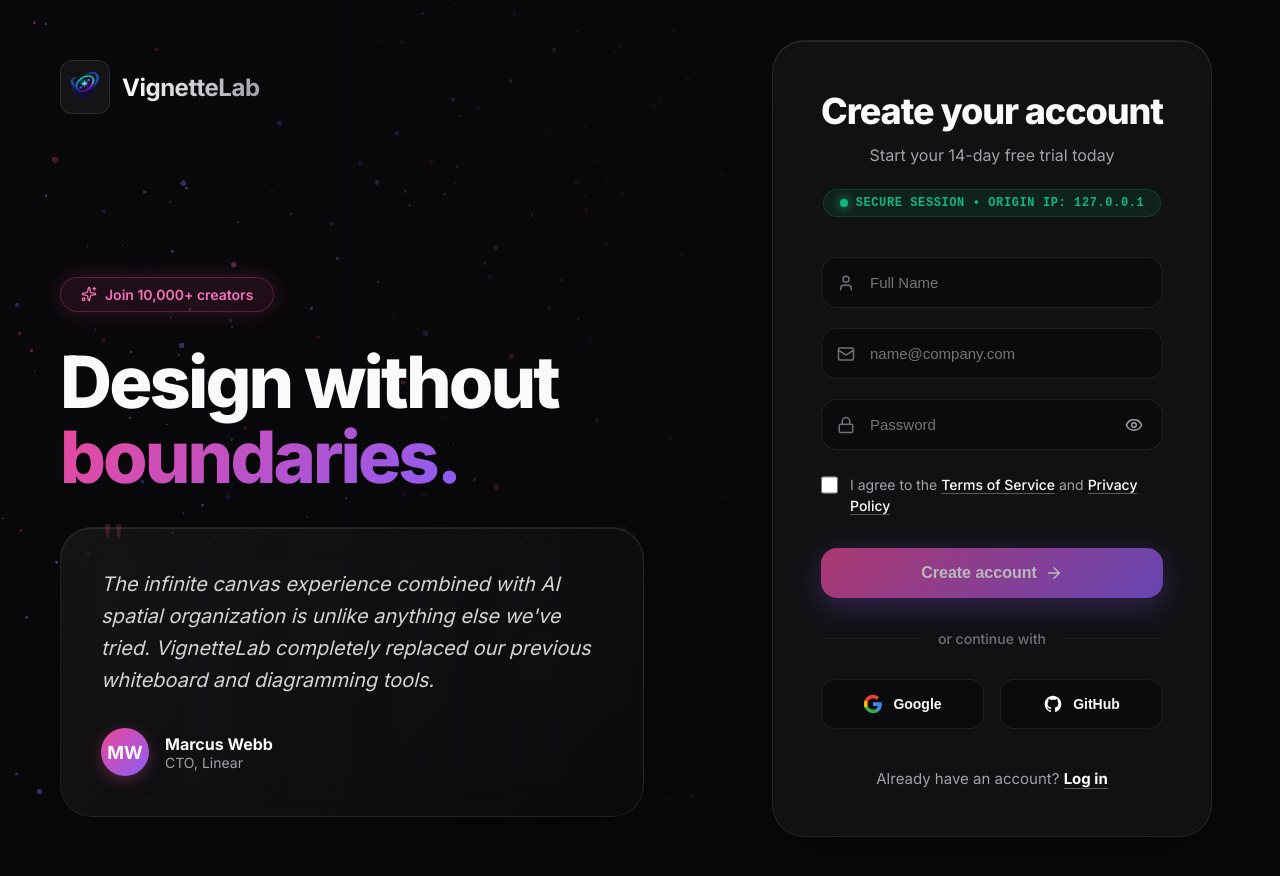
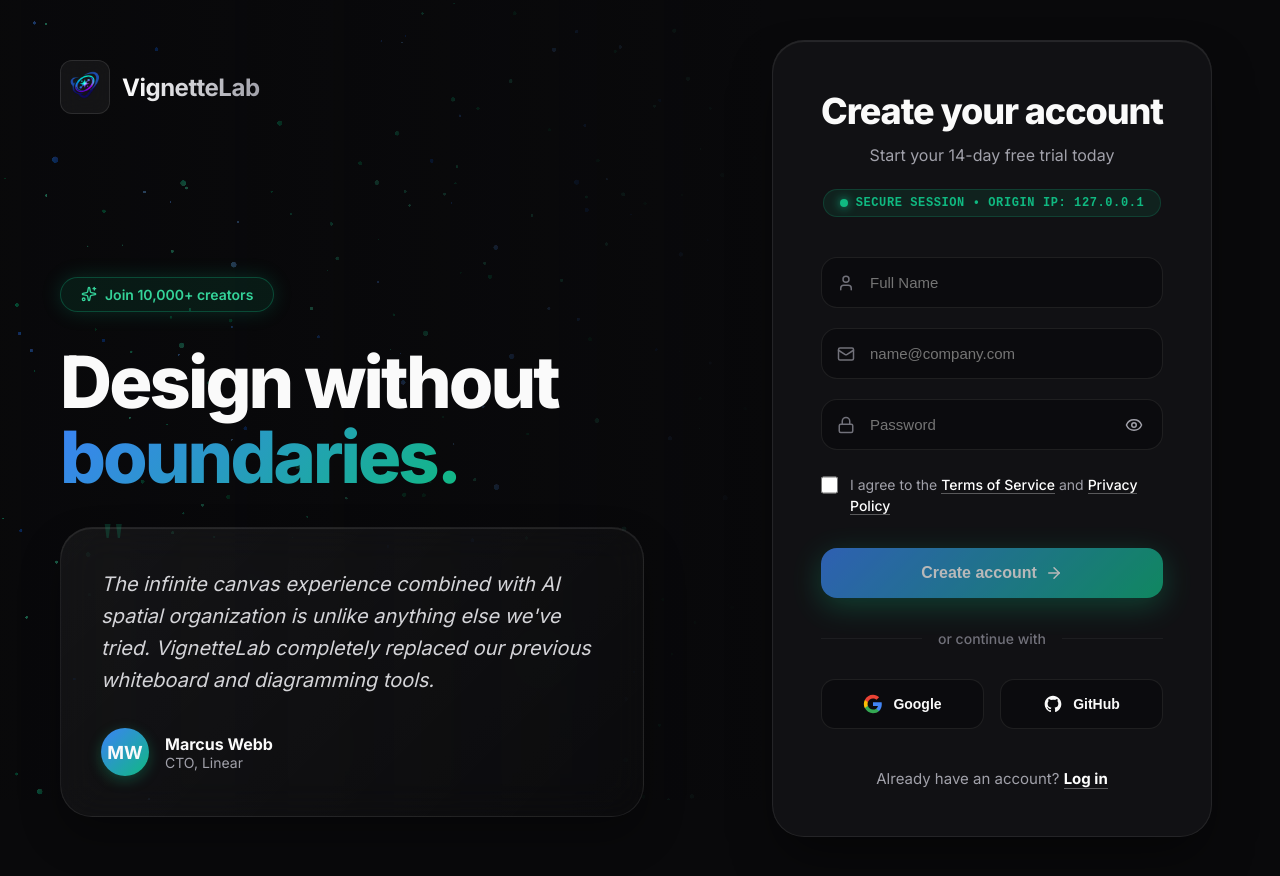
Before and after one commit to mannietech15/VingnetteLab, a Next.js app in the folder frontend/: page /register in a window 1280 px wide. Built offline with nearby package versions, Linux system fonts and the light colour scheme; no server answers; a web font is replaced by a local one.

Commit message:
vignette

```diff
--- a/frontend/src/app/page.tsx
+++ b/frontend/src/app/page.tsx
@@ -141,7 +141,7 @@
               delay={100}
               animateBy="letters"
               style={{ marginTop: '-0.2em', fontFamily: "'Playfair Display', serif", fontStyle: 'italic', fontWeight: 700 }}
-              spanStyle={{ background: 'linear-gradient(135deg, #3b82f6, #10b981, #059669)', WebkitBackgroundClip: 'text', WebkitTextFillColor: 'transparent', padding: '0 5px' }}
+              spanStyle={{ background: 'linear-gradient(135deg, #3b82f6, #10b981, #059669)', WebkitBackgroundClip: 'text', backgroundClip: 'text', WebkitTextFillColor: 'transparent', color: 'transparent', padding: '0 5px' }}
             />
           </h1>
 
--- a/frontend/src/app/register/page.tsx
+++ b/frontend/src/app/register/page.tsx
@@ -53,7 +53,7 @@
       {/* Background Effects */}
       <div style={{ position: 'fixed', inset: 0, zIndex: 0, pointerEvents: 'none' }}>
         <Particles
-          particleColors={['#ec4899', '#8b5cf6', '#6366f1']}
+          particleColors={['#3b82f6', '#10b981', '#059669']}
           particleCount={800}
           particleSpread={15}
           speed={0.2}
@@ -71,29 +71,29 @@
           <div style={{ padding: '8px', background: 'rgba(255,255,255,0.05)', borderRadius: '12px', backdropFilter: 'blur(10px)', border: '1px solid rgba(255,255,255,0.1)' }}>
             <Image src={vignetteLogo} alt="Logo" width={32} height={32} style={{ borderRadius: '8px' }} />
           </div>
-          <span style={{ fontSize: '24px', fontWeight: 700, letterSpacing: '-0.02em', background: 'linear-gradient(to right, #fff, #a1a1aa)', WebkitBackgroundClip: 'text', WebkitTextFillColor: 'transparent' }}>VignetteLab</span>
+          <span style={{ fontSize: '24px', fontWeight: 700, letterSpacing: '-0.02em', background: 'linear-gradient(to right, #fff, #a1a1aa)', WebkitBackgroundClip: 'text', backgroundClip: 'text', WebkitTextFillColor: 'transparent', color: 'transparent' }}>VignetteLab</span>
         </motion.div>
 
         <motion.div initial={{ opacity: 0, y: 30 }} animate={{ opacity: 1, y: 0 }} transition={{ duration: 0.8, delay: 0.2 }} style={{ position: 'relative', zIndex: 10, maxWidth: '600px' }}>
           <motion.div
             whileHover={{ scale: 1.05 }}
-            style={{ display: 'inline-flex', alignItems: 'center', gap: '8px', background: 'rgba(236,72,153,0.1)', border: '1px solid rgba(236,72,153,0.3)', padding: '8px 20px', borderRadius: '100px', fontSize: '14px', fontWeight: 600, color: '#f472b6', marginBottom: '32px', boxShadow: '0 0 20px rgba(236,72,153,0.2)' }}
+            style={{ display: 'inline-flex', alignItems: 'center', gap: '8px', background: 'rgba(16,185,129,0.1)', border: '1px solid rgba(16,185,129,0.3)', padding: '8px 20px', borderRadius: '100px', fontSize: '14px', fontWeight: 600, color: '#34d399', marginBottom: '32px', boxShadow: '0 0 20px rgba(16,185,129,0.2)' }}
           >
             <Sparkles size={16} /> Join 10,000+ creators
           </motion.div>
 
           <h1 style={{ fontSize: '4.5rem', fontWeight: 800, lineHeight: 1.05, letterSpacing: '-0.04em', marginBottom: '32px' }}>
             Design without <br/>
-            <span style={{ background: 'linear-gradient(135deg, #ec4899, #8b5cf6)', WebkitBackgroundClip: 'text', WebkitTextFillColor: 'transparent' }}>boundaries.</span>
+            <span style={{ background: 'linear-gradient(135deg, #3b82f6, #10b981)', WebkitBackgroundClip: 'text', backgroundClip: 'text', WebkitTextFillColor: 'transparent', color: 'transparent' }}>boundaries.</span>
           </h1>
 
           <div style={{ position: 'relative', padding: '40px', background: 'linear-gradient(135deg, rgba(255,255,255,0.05) 0%, rgba(255,255,255,0.01) 100%)', border: '1px solid rgba(255,255,255,0.08)', borderRadius: '32px', backdropFilter: 'blur(20px)', boxShadow: '0 20px 40px rgba(0,0,0,0.3), inset 0 1px 1px rgba(255,255,255,0.1)' }}>
-            <div style={{ position: 'absolute', top: '-15px', left: '40px', fontSize: '60px', color: 'rgba(236,72,153,0.2)', fontFamily: 'serif', lineHeight: 1 }}>"</div>
+            <div style={{ position: 'absolute', top: '-15px', left: '40px', fontSize: '60px', color: 'rgba(16,185,129,0.2)', fontFamily: 'serif', lineHeight: 1 }}>"</div>
             <p style={{ fontSize: '1.25rem', color: '#d4d4d8', fontStyle: 'italic', marginBottom: '32px', lineHeight: 1.6, position: 'relative', zIndex: 2 }}>
               The infinite canvas experience combined with AI spatial organization is unlike anything else we've tried. VignetteLab completely replaced our previous whiteboard and diagramming tools.
             </p>
             <div style={{ display: 'flex', alignItems: 'center', gap: '16px' }}>
-              <div style={{ width: '48px', height: '48px', borderRadius: '50%', background: 'linear-gradient(135deg, #ec4899, #8b5cf6)', display: 'flex', alignItems: 'center', justifyContent: 'center', fontWeight: 700, fontSize: '18px', boxShadow: '0 4px 14px rgba(236,72,153,0.3)' }}>MW</div>
+              <div style={{ width: '48px', height: '48px', borderRadius: '50%', background: 'linear-gradient(135deg, #3b82f6, #10b981)', display: 'flex', alignItems: 'center', justifyContent: 'center', fontWeight: 700, fontSize: '18px', boxShadow: '0 4px 14px rgba(16,185,129,0.3)' }}>MW</div>
               <div>
                 <div style={{ fontWeight: 700, fontSize: '16px' }}>Marcus Webb</div>
                 <div style={{ fontSize: '14px', color: '#a1a1aa' }}>CTO, Linear</div>
@@ -138,7 +138,7 @@
               <User size={18} color="#71717a" style={{ position: 'absolute', left: '16px', top: '50%', transform: 'translateY(-50%)', zIndex: 2, transition: 'color 0.2s' }} />
               <input type="text" placeholder="Full Name" value={name} onChange={e => setName(e.target.value)} required
                 style={{ width: '100%', padding: '16px 16px 16px 48px', background: 'rgba(0,0,0,0.3)', border: '1px solid rgba(255,255,255,0.08)', borderRadius: '16px', color: '#fafafa', fontSize: '15px', outline: 'none', transition: 'all 0.3s' }}
-                onFocus={e => { e.currentTarget.style.borderColor = '#8b5cf6'; e.currentTarget.style.boxShadow = '0 0 0 4px rgba(139,92,246,0.1)'; e.currentTarget.style.background = 'rgba(0,0,0,0.5)'; }}
+                onFocus={e => { e.currentTarget.style.borderColor = '#10b981'; e.currentTarget.style.boxShadow = '0 0 0 4px rgba(16,185,129,0.1)'; e.currentTarget.style.background = 'rgba(0,0,0,0.5)'; }}
                 onBlur={e => { e.currentTarget.style.borderColor = 'rgba(255,255,255,0.08)'; e.currentTarget.style.boxShadow = 'none'; e.currentTarget.style.background = 'rgba(0,0,0,0.3)'; }} />
             </div>
 
@@ -146,7 +146,7 @@
               <Mail size={18} color="#71717a" style={{ position: 'absolute', left: '16px', top: '50%', transform: 'translateY(-50%)', zIndex: 2 }} />
               <input type="email" placeholder="name@company.com" value={email} onChange={e => setEmail(e.target.value)} required
                 style={{ width: '100%', padding: '16px 16px 16px 48px', background: 'rgba(0,0,0,0.3)', border: '1px solid rgba(255,255,255,0.08)', borderRadius: '16px', color: '#fafafa', fontSize: '15px', outline: 'none', transition: 'all 0.3s' }}
-                onFocus={e => { e.currentTarget.style.borderColor = '#8b5cf6'; e.currentTarget.style.boxShadow = '0 0 0 4px rgba(139,92,246,0.1)'; e.currentTarget.style.background = 'rgba(0,0,0,0.5)'; }}
+                onFocus={e => { e.currentTarget.style.borderColor = '#10b981'; e.currentTarget.style.boxShadow = '0 0 0 4px rgba(16,185,129,0.1)'; e.currentTarget.style.background = 'rgba(0,0,0,0.5)'; }}
                 onBlur={e => { e.currentTarget.style.borderColor = 'rgba(255,255,255,0.08)'; e.currentTarget.style.boxShadow = 'none'; e.currentTarget.style.background = 'rgba(0,0,0,0.3)'; }} />
             </div>
 
@@ -155,7 +155,7 @@
                 <Lock size={18} color="#71717a" style={{ position: 'absolute', left: '16px', top: '50%', transform: 'translateY(-50%)', zIndex: 2 }} />
                 <input type={showPassword ? 'text' : 'password'} placeholder="Password" value={password} onChange={e => setPassword(e.target.value)} required
                   style={{ width: '100%', padding: '16px 48px', background: 'rgba(0,0,0,0.3)', border: '1px solid rgba(255,255,255,0.08)', borderRadius: '16px', color: '#fafafa', fontSize: '15px', outline: 'none', transition: 'all 0.3s' }}
-                  onFocus={e => { e.currentTarget.style.borderColor = '#8b5cf6'; e.currentTarget.style.boxShadow = '0 0 0 4px rgba(139,92,246,0.1)'; e.currentTarget.style.background = 'rgba(0,0,0,0.5)'; }}
+                  onFocus={e => { e.currentTarget.style.borderColor = '#10b981'; e.currentTarget.style.boxShadow = '0 0 0 4px rgba(16,185,129,0.1)'; e.currentTarget.style.background = 'rgba(0,0,0,0.5)'; }}
                   onBlur={e => { e.currentTarget.style.borderColor = 'rgba(255,255,255,0.08)'; e.currentTarget.style.boxShadow = 'none'; e.currentTarget.style.background = 'rgba(0,0,0,0.3)'; }} />
                 <button type="button" onClick={() => setShowPassword(!showPassword)} style={{ position: 'absolute', right: '16px', top: '50%', transform: 'translateY(-50%)', background: 'none', border: 'none', cursor: 'pointer', color: '#a1a1aa', display: 'flex', padding: '4px', borderRadius: '6px' }} onMouseOver={e => e.currentTarget.style.background='rgba(255,255,255,0.1)'} onMouseOut={e => e.currentTarget.style.background='none'}>
                   {showPassword ? <EyeOff size={18} /> : <Eye size={18} />}
@@ -180,7 +180,7 @@
             </div>
 
             <div style={{ display: 'flex', alignItems: 'flex-start', gap: '12px', fontSize: '14px', color: '#a1a1aa', marginTop: '4px' }}>
-              <input type="checkbox" required style={{ accentColor: '#8b5cf6', width: '18px', height: '18px', cursor: 'pointer', marginTop: '2px', borderRadius: '4px' }} />
+              <input type="checkbox" required style={{ accentColor: '#10b981', width: '18px', height: '18px', cursor: 'pointer', marginTop: '2px', borderRadius: '4px' }} />
               <span style={{ lineHeight: 1.5 }}>I agree to the <a href="#" style={{ color: '#fff', textDecoration: 'none', fontWeight: 500, borderBottom: '1px solid rgba(255,255,255,0.3)' }}>Terms of Service</a> and <a href="#" style={{ color: '#fff', textDecoration: 'none', fontWeight: 500, borderBottom: '1px solid rgba(255,255,255,0.3)' }}>Privacy Policy</a></span>
             </div>
 
@@ -190,11 +190,11 @@
               whileHover={(isLoading || isSuccess || !email || !password) ? {} : { scale: 1.02 }}
               whileTap={(isLoading || isSuccess || !email || !password) ? {} : { scale: 0.98 }}
               style={{
-                width: '100%', padding: '16px', background: isSuccess ? '#10b981' : 'linear-gradient(135deg, #ec4899, #8b5cf6)',
+                width: '100%', padding: '16px', background: isSuccess ? '#10b981' : 'linear-gradient(135deg, #3b82f6, #10b981)',
                 border: 'none', borderRadius: '16px', color: '#fff', fontSize: '16px', fontWeight: 700,
                 cursor: (isLoading || isSuccess || !email || !password) ? 'not-allowed' : 'pointer',
                 opacity: (isLoading || isSuccess || !email || !password) ? 0.7 : 1,
-                boxShadow: isSuccess ? '0 8px 30px rgba(16, 185, 129, 0.4)' : '0 8px 30px rgba(139, 92, 246, 0.4)', transition: 'all 0.3s', marginTop: '12px',
+                boxShadow: isSuccess ? '0 8px 30px rgba(16, 185, 129, 0.4)' : '0 8px 30px rgba(16, 185, 129, 0.4)', transition: 'all 0.3s', marginTop: '12px',
                 display: 'flex', alignItems: 'center', justifyContent: 'center', gap: '8px'
               }}>
               {isLoading ? (
```
Also changed, not shown: frontend/src/app/login/page.tsx (+10 -10 lines).
